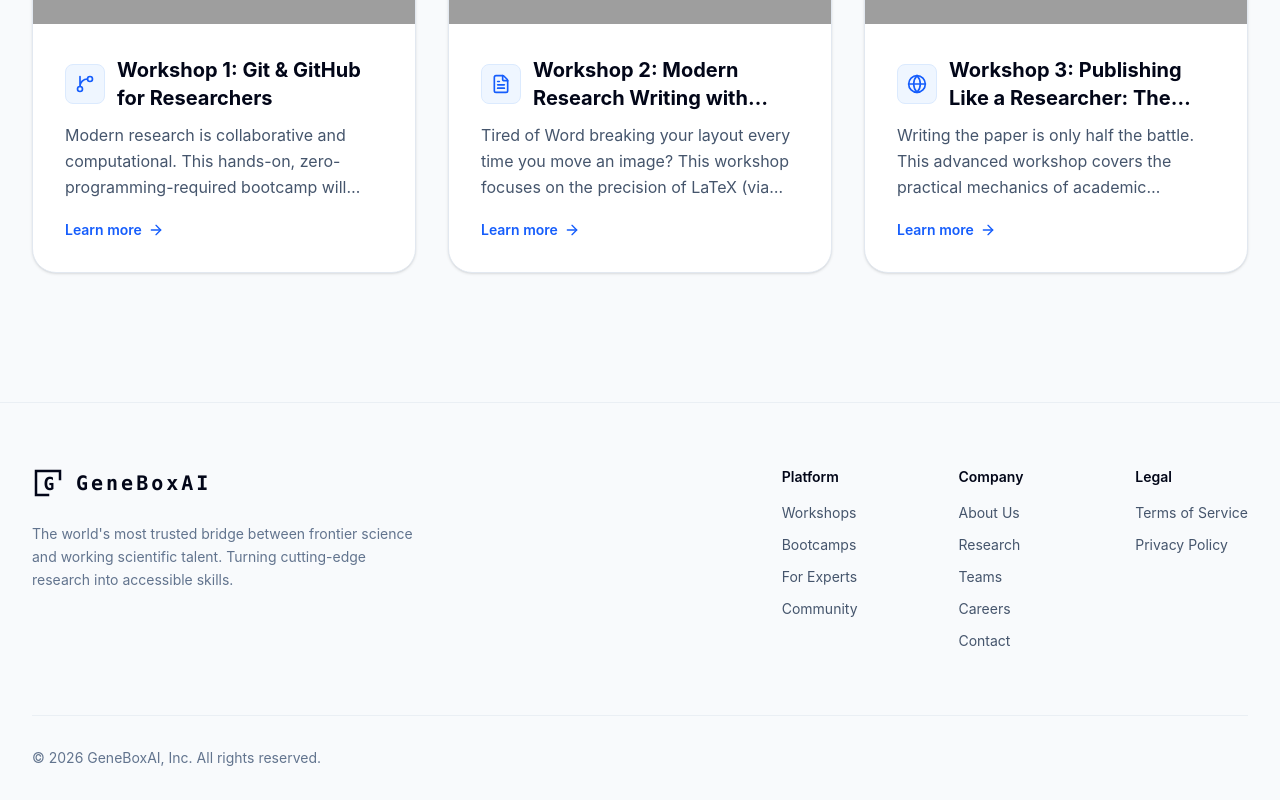
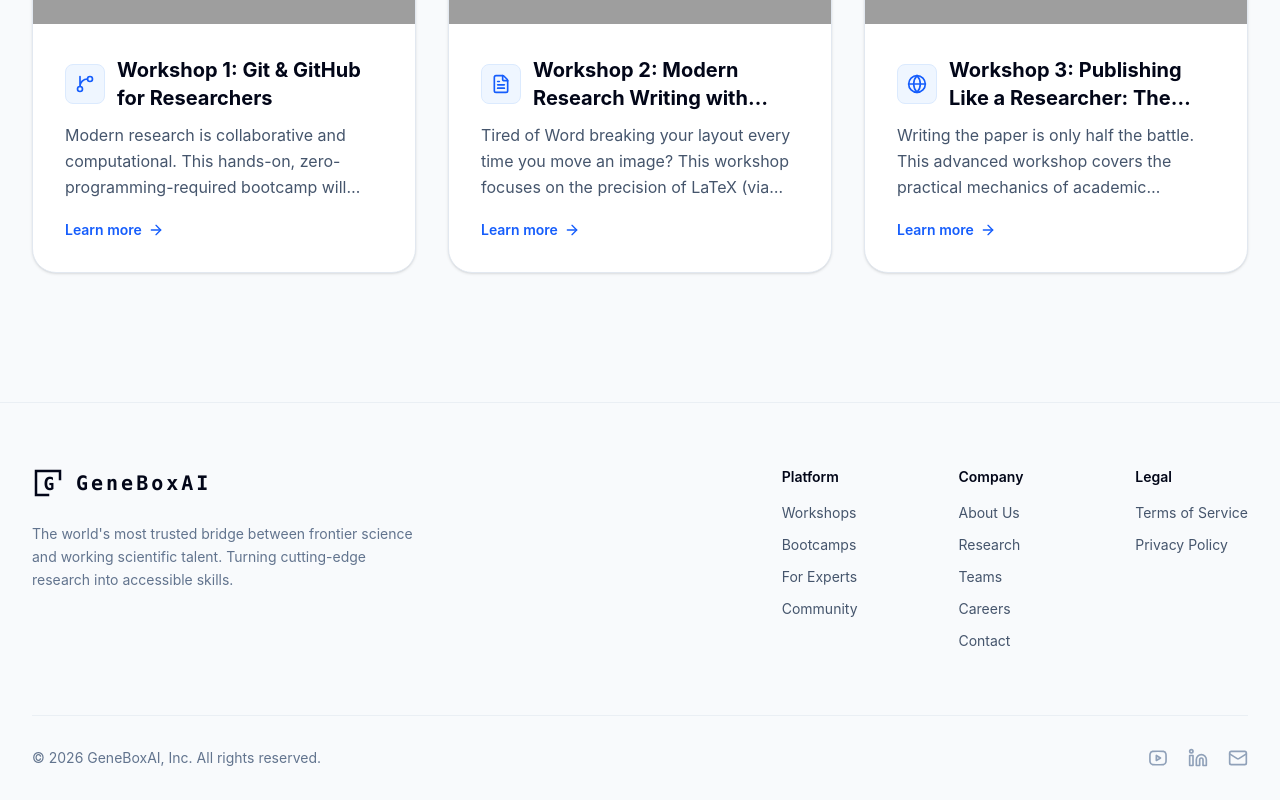
Before and after one commit to Anantbhardwaj2003/BioEdu_AI, a React (Vite) app in the folder bioedu_frontend/: page /workshops in a window 1280 px wide. Shown: the part 463-1263 px from the top of the page. Built offline with nearby package versions, Linux system fonts and the light colour scheme; grey boxes are pictures that could not be loaded.

Commit message:
feat: create Footer component with navigation links and social media icons

```diff
--- a/bioedu_frontend/src/components/Footer.tsx
+++ b/bioedu_frontend/src/components/Footer.tsx
@@ -1,4 +1,21 @@
 import { Link } from "react-router-dom";
+import { Mail } from "lucide-react";
+
+const YouTubeIcon = ({ className }: { className?: string }) => (
+  <svg xmlns="http://www.w3.org/2000/svg" viewBox="0 0 24 24" fill="none" stroke="currentColor" strokeWidth="2" strokeLinecap="round" strokeLinejoin="round" className={className}>
+    <path d="M2.5 7.1c.3-1.5 1.5-2.7 3-3 .9-.2 6.5-.2 6.5-.2s5.6 0 6.5.2c1.5.3 2.7 1.5 3 3 .2 1 .2 3.4.2 4.9s0 3.9-.2 4.9c-.3 1.5-1.5 2.7-3 3-.9.2-6.5.2-6.5.2s-5.6 0-6.5-.2c-1.5-.3-2.7-1.5-3-3-.2-1-.2-3.4-.2-4.9s0-3.9.2-4.9"/>
+    <path d="m10 15 5-3-5-3v6z"/>
+  </svg>
+);
+
+const LinkedInIcon = ({ className }: { className?: string }) => (
+  <svg xmlns="http://www.w3.org/2000/svg" viewBox="0 0 24 24" fill="none" stroke="currentColor" strokeWidth="2" strokeLinecap="round" strokeLinejoin="round" className={className}>
+    <path d="M16 8a6 6 0 0 1 6 6v7h-4v-7a2 2 0 0 0-2-2 2 2 0 0 0-2 2v7h-4v-7a6 6 0 0 1 6-6z"/>
+    <rect width="4" height="12" x="2" y="9"/>
+    <circle cx="4" cy="4" r="2"/>
+  </svg>
+);
+
 export default function Footer() {
   return (
     <footer className="bg-slate-50 border-t border-slate-200/60 pt-16 pb-8">
@@ -53,6 +70,17 @@ export default function Footer() {
           <p className="text-sm text-slate-500">
             &copy; {new Date().getFullYear()} GeneBoxAI, Inc. All rights reserved.
           </p>
+          <div className="flex items-center gap-5 text-slate-400">
+            <a href="https://www.youtube.com/@GeneboxAI" target="_blank" className="hover:text-blue-600 transition-colors" aria-label="YouTube">
+              <YouTubeIcon className="w-5 h-5" />
+            </a>
+            <a href="https://www.linkedin.com/in/anant-bhardwaj-b34417292/" target="_blank" className="hover:text-blue-600 transition-colors" aria-label="LinkedIn">
+              <LinkedInIcon className="w-5 h-5" />
+            </a>
+            <a href="mailto:geneboxai@gmail.com" className="hover:text-blue-600 transition-colors" aria-label="Email">
+              <Mail className="w-5 h-5" />
+            </a>
+          </div>
         </div>
       </div>
     </footer>
```
